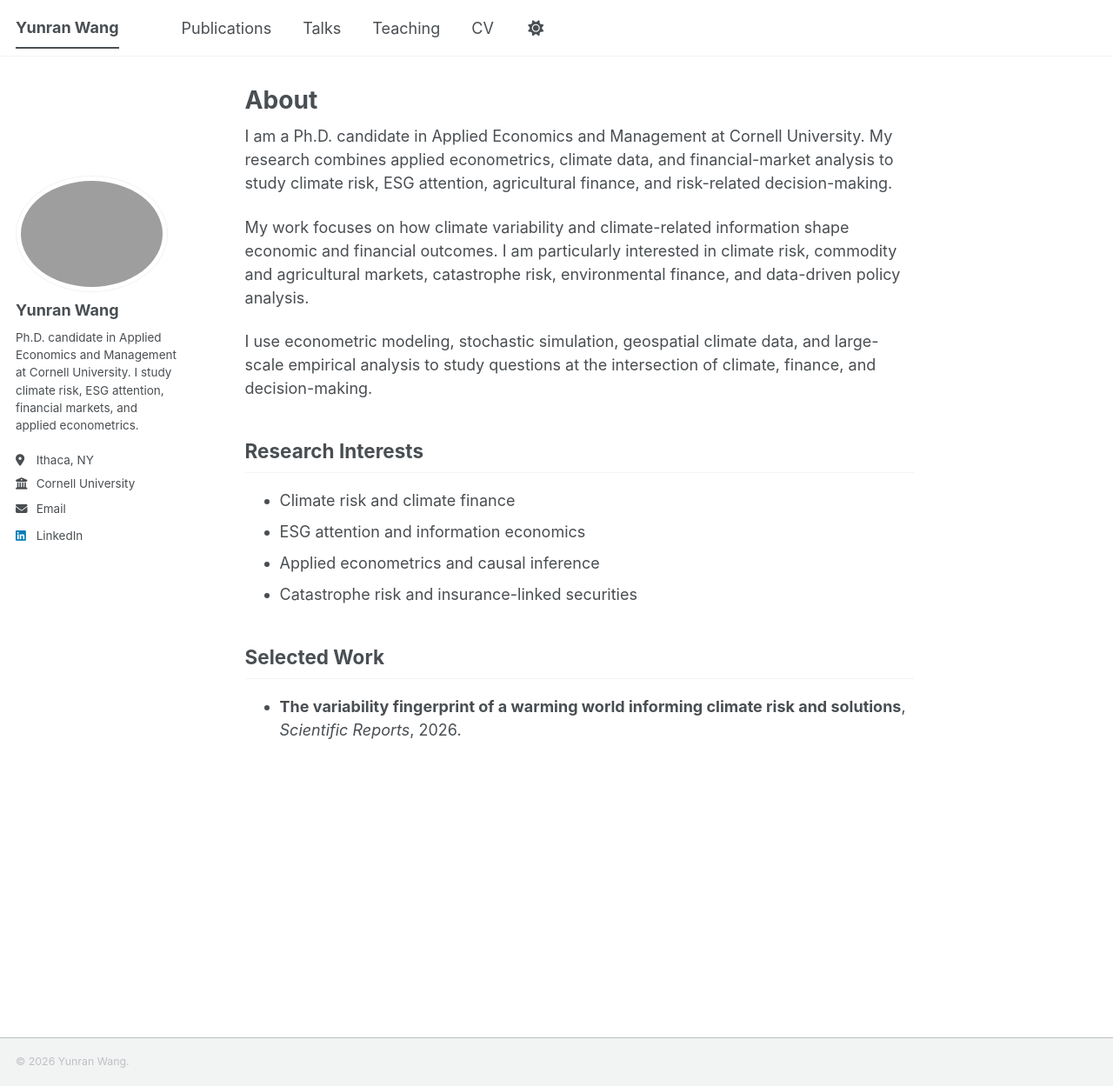
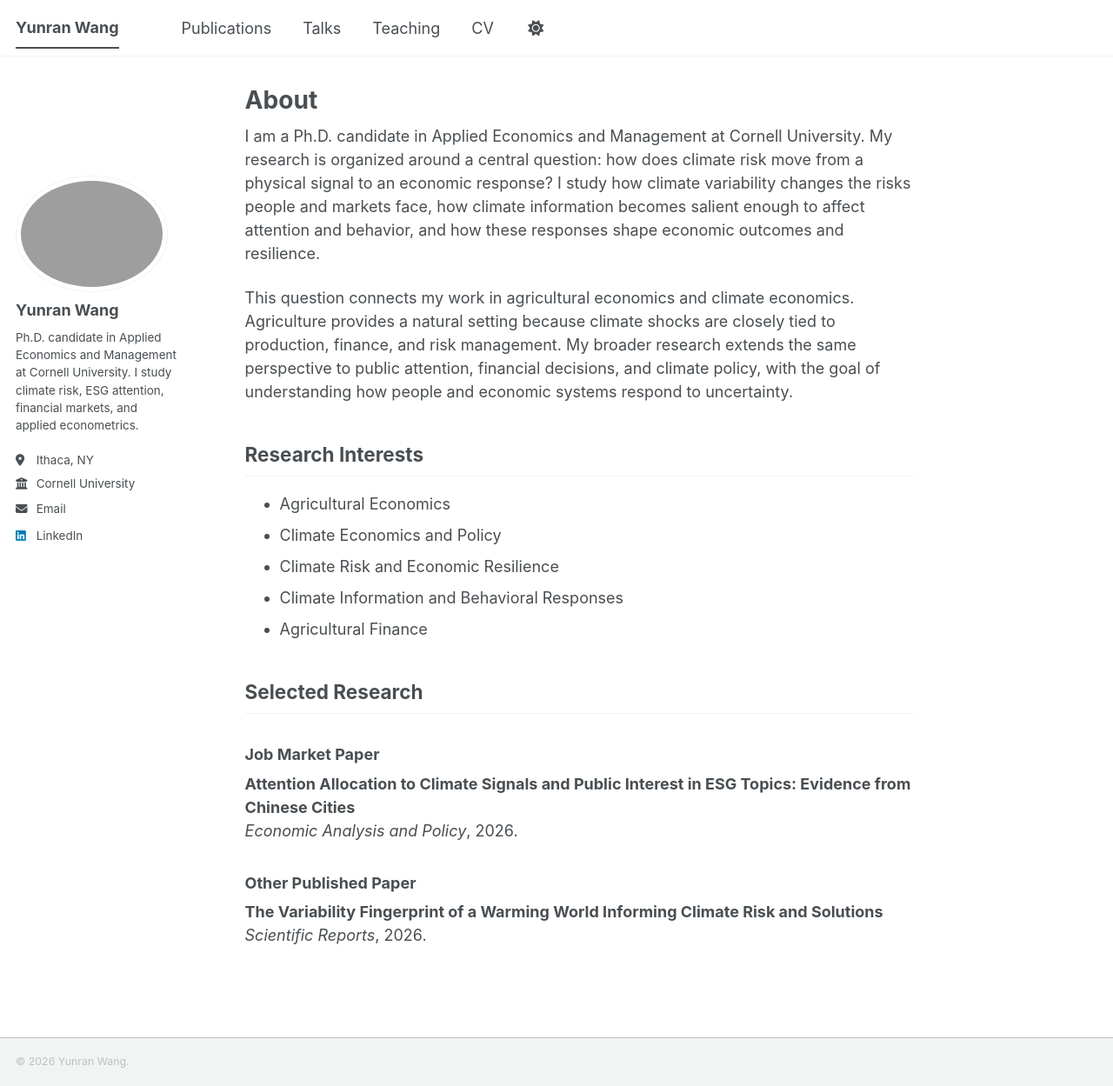
Before and after one commit to wangyunr/wangyunr.github.io, a Jekyll site: the page built from _pages/about.md, in a window 1280 px wide and 1249 px high. Shown: the whole window at 87% size. Built offline with Jekyll 4.4.1, drawn with Linux system fonts in a browser that asks for light colours; a style sheet for code colours, icons or effects is not loaded.

Commit message:
Update about.md

```diff
--- a/_pages/about.md
+++ b/_pages/about.md
@@ -7,19 +7,26 @@ redirect_from:
   - /about.html
 ---
 
-I am a Ph.D. candidate in Applied Economics and Management at Cornell University. My research combines applied econometrics, climate data, and financial-market analysis to study climate risk, ESG attention, agricultural finance, and risk-related decision-making.
+I am a Ph.D. candidate in Applied Economics and Management at Cornell University. My research is organized around a central question: how does climate risk move from a physical signal to an economic response? I study how climate variability changes the risks people and markets face, how climate information becomes salient enough to affect attention and behavior, and how these responses shape economic outcomes and resilience.
 
-My work focuses on how climate variability and climate-related information shape economic and financial outcomes. I am particularly interested in climate risk, commodity and agricultural markets, catastrophe risk, environmental finance, and data-driven policy analysis.
-
-I use econometric modeling, stochastic simulation, geospatial climate data, and large-scale empirical analysis to study questions at the intersection of climate, finance, and decision-making.
+This question connects my work in agricultural economics and climate economics. Agriculture provides a natural setting because climate shocks are closely tied to production, finance, and risk management. My broader research extends the same perspective to public attention, financial decisions, and climate policy, with the goal of understanding how people and economic systems respond to uncertainty.
 
 ## Research Interests
 
-- Climate risk and climate finance
-- ESG attention and information economics
-- Applied econometrics and causal inference
-- Catastrophe risk and insurance-linked securities
+- Agricultural Economics
+- Climate Economics and Policy
+- Climate Risk and Economic Resilience
+- Climate Information and Behavioral Responses
+- Agricultural Finance
 
-## Selected Work
+## Selected Research
 
-- **The variability fingerprint of a warming world informing climate risk and solutions**, *Scientific Reports*, 2026.
+### Job Market Paper
+
+**Attention Allocation to Climate Signals and Public Interest in ESG Topics: Evidence from Chinese Cities**
+*Economic Analysis and Policy*, 2026.
+
+### Other Published Paper
+
+**The Variability Fingerprint of a Warming World Informing Climate Risk and Solutions**
+*Scientific Reports*, 2026.
```
